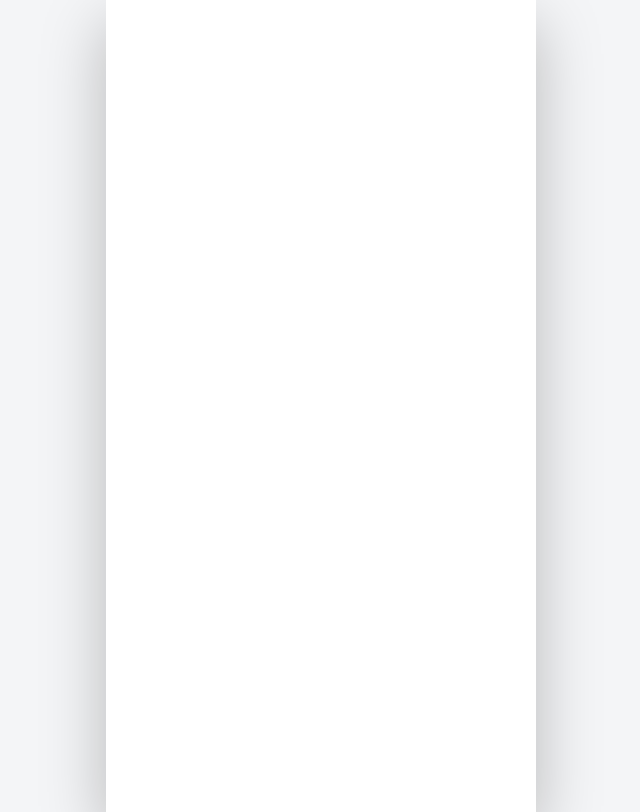
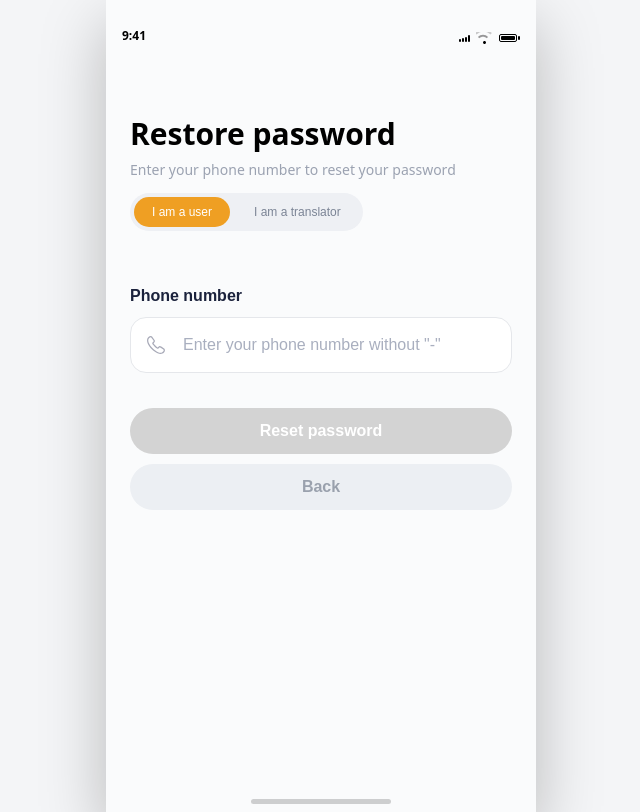
Before and after one commit to Nivedha29/morago_frontend_dec3, a React (Vite) app: page /forgot-password in a window 1280 px wide. Before the commit this address had no page. Shown: the whole page, without its empty margins (319-959 px from the left). Built offline with nearby package versions, Linux system fonts and the light colour scheme.

Commit message:
Feat: Add Forgot Password page UI with reused styles

```diff
--- a/src/App.jsx
+++ b/src/App.jsx
@@ -10,6 +10,7 @@ import TranslatorHome from "./pages/translator-home.jsx";
 import RegisterPage from "./pages/RegisterPage";
 import VerificationCodePage from "./pages/VerificationCodePage.jsx";
 import ProtectedRoute from "./components/ProtectedRoute.jsx";
+import ForgotPasswordPage from "./pages/ForgotPasswordPage.jsx";
 
 /* ------------------------- APP MAIN ------------------------- */
 const App = () => {
@@ -45,6 +46,7 @@ const App = () => {
             element={<RegisterPage role="translator" />}
           />
           <Route path="/verify" element={<VerificationCodePage />} />
+          <Route path="/forgot-password" element={<ForgotPasswordPage />} />
         </Routes>
       </div>
     </div>
--- /dev/null
+++ b/src/pages/ForgotPasswordPage.jsx
@@ -0,0 +1,161 @@
+import React, { useState } from "react";
+import { useNavigate } from "react-router-dom";
+import StatusBar from "../components/StatusBar.jsx";
+import "./RegisterPage.css";
+import call from "../assets/call.svg";
+
+const ForgotPasswordPage = () => {
+  const navigate = useNavigate();
+  const [role, setRole] = useState("user");
+  const [phone, setPhone] = useState("");
+  const [activeField, setActiveField] = useState(null);
+
+  const formatPhone = (value) => {
+    const numbers = value.replace(/\D/g, "");
+
+    if (numbers.length <= 3) return numbers;
+    if (numbers.length <= 7) return `${numbers.slice(0, 3)} ${numbers.slice(3)}`;
+    return `${numbers.slice(0, 3)} ${numbers.slice(3, 7)} ${numbers.slice(7, 11)}`;
+  };
+
+  const handleKeypadClick = (digit) => {
+    const rawPhone = phone.replace(/\D/g, "");
+    const nextPhone = (rawPhone + digit).slice(0, 11);
+    setPhone(formatPhone(nextPhone));
+  };
+
+  const handleKeypadDelete = () => {
+    const rawPhone = phone.replace(/\D/g, "");
+    const nextPhone = rawPhone.slice(0, -1);
+    setPhone(formatPhone(nextPhone));
+  };
+
+  const isPhoneValid = phone.replace(/\D/g, "").length === 11;
+
+  return (
+    <div className="screen login-screen">
+      <StatusBar />
+
+      <div className="login-body">
+        <div className="login-header">
+          <h1 className="login-title">Restore password</h1>
+          <p className="login-subtitle">
+            Enter your phone number to reset your password
+          </p>
+
+          <div className="role-switch">
+            <button
+              type="button"
+              className={
+                role === "user"
+                  ? "role-pill role-pill-active"
+                  : "role-pill role-pill-inactive"
+              }
+              onClick={() => setRole("user")}
+            >
+              I am a user
+            </button>
+            <button
+              type="button"
+              className={
+                role === "translator"
+                  ? "role-pill role-pill-active"
+                  : "role-pill role-pill-inactive"
+              }
+              onClick={() => setRole("translator")}
+            >
+              I am a translator
+            </button>
+          </div>
+        </div>
+
+        <div className="login-form">
+          <div className="register-field">
+            <label className="register-label">Phone number</label>
+
+            <div className="register-input-wrap">
+              <img src={call} alt="Phone" className="register-input-icon" />
+
+              <input
+                className={`register-phone-input ${phone ? "has-value" : ""}`}
+                name="phone"
+                placeholder='Enter your phone number without "-"'
+                value={phone}
+                onFocus={() => setActiveField("phone")}
+                readOnly
+              />
+            </div>
+          </div>
+
+          <button
+            type="button"
+            className="btn btn-login"
+            disabled={!isPhoneValid}
+            onClick={() =>
+              navigate("/forgot-password/verify", {
+                state: {
+                  phone,
+                  role,
+                },
+              })
+            }
+          >
+            Reset password
+          </button>
+
+          <button
+            type="button"
+            className="btn btn-register"
+            onClick={() => navigate("/login")}
+          >
+            Back
+          </button>
+        </div>
+      </div>
+
+      {activeField === "phone" && (
+        <div className="register-keyboard">
+          {[
+            { value: "1", sub: "" },
+            { value: "2", sub: "ABC" },
+            { value: "3", sub: "DEF" },
+            { value: "4", sub: "GHI" },
+            { value: "5", sub: "JKL" },
+            { value: "6", sub: "MNO" },
+            { value: "7", sub: "PQRS" },
+            { value: "8", sub: "TUV" },
+            { value: "9", sub: "WXYZ" },
+            { value: "", sub: "" },
+            { value: "0", sub: "" },
+            { value: "⌫", sub: "" },
+          ].map((key, idx) => (
+            <button
+              key={idx}
+              type="button"
+              className={`register-key ${key.value === "" ? "register-key-empty" : ""}`}
+              onClick={() => {
+                if (key.value === "⌫") {
+                  handleKeypadDelete();
+                } else if (key.value !== "") {
+                  handleKeypadClick(key.value);
+                }
+              }}
+              disabled={key.value === ""}
+            >
+              <span className="register-key-main">{key.value}</span>
+              {key.sub && <span className="register-key-sub">{key.sub}</span>}
+            </button>
+          ))}
+        </div>
+      )}
+
+      <div
+        className={`home-indicator ${
+          activeField === "phone" ? "home-indicator-keyboard" : ""
+        }`}
+      />
+    </div>
+  );
+};
+
+export default ForgotPasswordPage;
```
